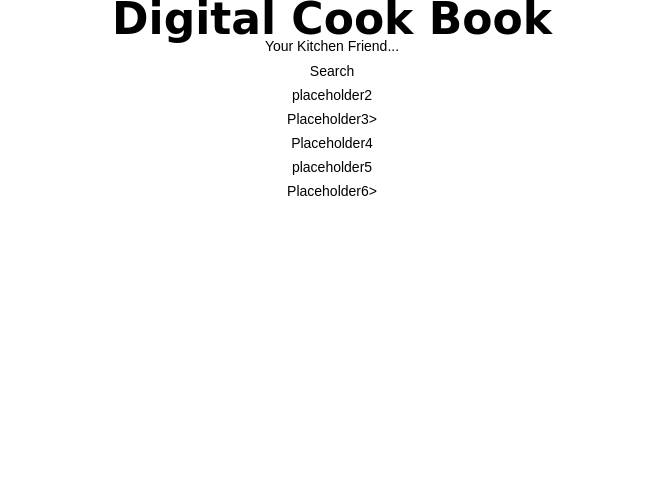
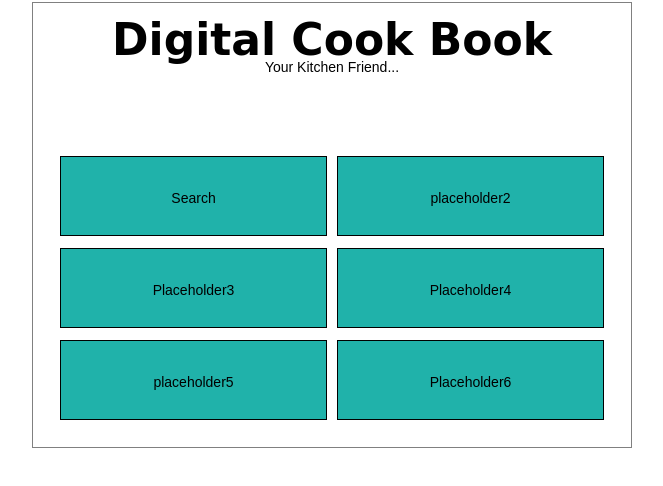
Before and after one commit to SudarshanKumar143341/hit381, a plain HTML site: page home.html in a window 1280 px wide. Shown: the whole page, without its empty margins (308-971 px from the left). Drawn offline with Linux system fonts and the light colour scheme.

Commit message:
Signed-off-by: SudarshanKumar143341 <48338961+SudarshanKumar143341@users.noreply.github.com> dummy placeholders

```diff
--- a/home.html
+++ b/home.html
@@ -12,28 +12,36 @@
 	</head>
 
 <body>
+  <div class="outer-box">
   <div class="heading">
     <h1>Digital Cook Book</h1>
     <p>Your Kitchen Friend...</p>
   </div>
   <div class="cards-group">
+    <div class="cards-row">
     <div class="card">
       <p>Search</p>
     </div>
     <div class="card">
       <p>placeholder2</p>
     </div>
+    </div>
+    <div class="cards-row">
     <div class="card">
-      <p>Placeholder3>
+      <p>Placeholder3</p>
     </div>
     <div class="card">
       <p>Placeholder4</p>
     </div>
+    </div>
+    <div class="cards-row">
     <div class="card">
       <p>placeholder5</p>
     </div>
     <div class="card">
-      <p>Placeholder6>
+      <p>Placeholder6</p>
+    </div>
+    </div>
     </div>
 </body>
 </html>
--- a/style.css
+++ b/style.css
@@ -69,6 +69,23 @@ h1,h2,p{
 #signin{
   align-self: center;
 }
+
+.cards-group{
+  display: block;
+  margin-top: 70px;
+}
+
+.cards-row{
+  display:flex;
+}
+.card {
+    border: 1px solid black;
+    margin: 5px;
+    width: -webkit-fill-available;
+    height:80px;
+    background: #20B2AA;
+    padding-top: 30px;
+  }
 @media screen and (min-width:600px){
   .outer-box{
     border: 1px solid grey;
```
Also changed, not shown: index.html (+1 -1 lines).
